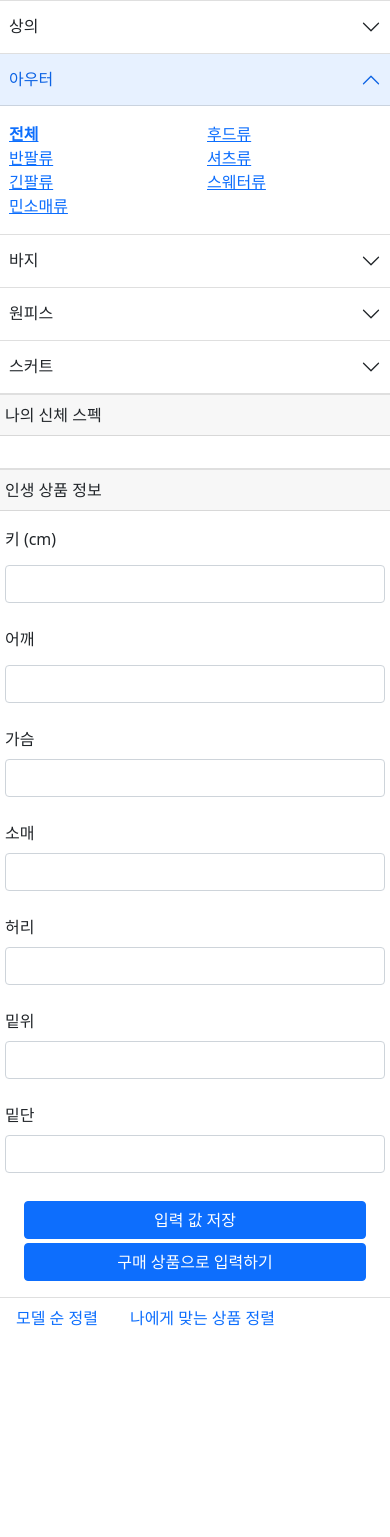
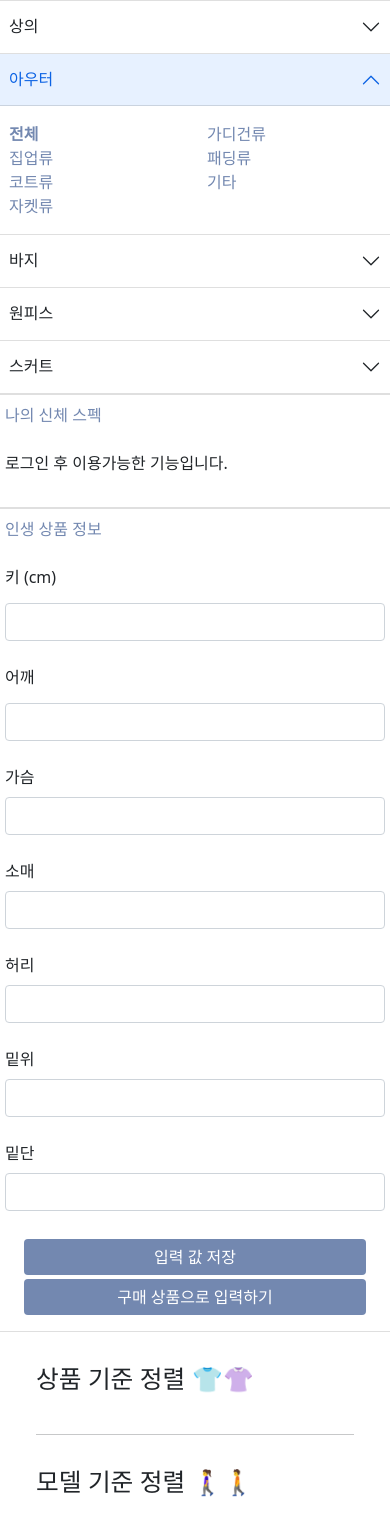
Before and after one commit to chajuhui123/for-me-shopping-project, a Django app: page / in a window 390 px wide, after a click on "아우터". Before the commit the page ends 1326 px from the top, so only its background shows below. Run offline with Django 3.2, Linux system fonts and the light colour scheme; data that the repository does not hold is empty.

Commit message:
new brnch

```diff
--- a/forMeShoppingProject/mainApp/templates/base.html
+++ b/forMeShoppingProject/mainApp/templates/base.html
@@ -8,6 +8,7 @@
     <title>Document</title>
     <link href="https://cdn.jsdelivr.net/npm/bootstrap@5.0.2/dist/css/bootstrap.min.css" rel="stylesheet" integrity="sha384-EVSTQN3/azprG1Anm3QDgpJLIm9Nao0Yz1ztcQTwFspd3yD65VohhpuuCOmLASjC" crossorigin="anonymous">
     <link rel="stylesheet" href="{% static 'css/style.css' %}" />
+    <link rel="text/javascript" href="{% static 'js/main.js' %}" />
 </head>
 <body>
 
--- a/forMeShoppingProject/mainApp/templates/main.html
+++ b/forMeShoppingProject/mainApp/templates/main.html
@@ -1,14 +1,17 @@
+
 {% extends 'base.html' %} <!-- base.html 템플릿을 상속받아 사용 -->
     {% block content %}
     <!-- main.html 의 콘텐츠 시작 -->
 
-    <div class = "row" >
+    <div class = "row">
+
         <!-- 상품 카테고리  -->
         <div class = "col-md-2 px-0">
+
             <div class="accordion" id="accordionExample">
                 <!-- 아코디언 상의 메뉴 -->
-                <div class="accordion-item">
-                  <h2 class="accordion-header" id="headingOne">
+                <div class="accordion-item ">
+                  <h2 class="accordion-header" id="headingOne" >
                     <button class="accordion-button" type="button" data-bs-toggle="collapse" data-bs-target="#collapseOne" aria-expanded="true" aria-controls="collapseOne">
                         상의
                     </button>
@@ -43,14 +46,14 @@
                         <div class = "row">
                             <div class = "col">
                                 <a href=""><strong>전체</strong></a> <br>
-                                <a href="">반팔류</a> <br>
-                                <a href="">긴팔류</a> <br>
-                                <a href="">민소매류</a>
+                                <a href="">집업류</a> <br>
+                                <a href="">코트류</a> <br>
+                                <a href="">자켓류</a>
                             </div>
                             <div class = "col">
-                                <a href="">후드류</a> <br>
-                                <a href="">셔츠류</a> <br>
-                                <a href="">스웨터류</a>
+                                <a href="">가디건류</a> <br>
+                                <a href="">패딩류</a> <br>
+                                <a href="">기타</a>
                             </div>
                       </div>
                     </div>
@@ -140,7 +143,16 @@
                     나의 신체 스펙
                 </div>
                 <div class="card-body">
-                    <!-- 로그인하지 않았을 때는 -->
+                    <!-- 로그인했을 때는 사용자의 신체 스펙 가져옴 -->
+                    {% if user.is_authenticated %} <!-- 로그인된 상태인지 체크 -->
+                        <p>키 (cm) : </p>
+                        <!-- {{user.height}} -->
+                        <p>몸무게 (kg) :</p>
+                        <!-- {{user.weight}} -->
+                    <!-- 로그인하지 않았을 때는, 로그인 후 이용 -->
+                    {% else %}
+                        <p>로그인 후 이용가능한 기능입니다.</p>
+                    {% endif %}
                     <!-- 로그인했을 때는 회원 정보가 뜬다 -->
                 </div>
             </div>
@@ -176,17 +188,30 @@
         </div>
 
         <!-- 쇼핑몰 정렬 및 쇼핑몰 띄우는 구역 -->
-        <div class = "col-md-8" >
-            <ul class="nav">
-                <li class="nav-item">
-                  <a class="nav-link active" aria-current="page" href="#">모델 순 정렬</a>
-                </li>
-                <li class="nav-item">
-                  <a class="nav-link" href="#">나에게 맞는 상품 정렬</a>
-                </li>
-            </ul>
+        <div class = "col-md-8 px-5 py-3">
+            <!-- 나의 인생 아이템 수치와 비슷한 상품 정렬 -->
+            <h2 class = "py-3">상품 기준 정렬 👕👚</h2>
 
-        </div>
+            <div class = "row text-center">
+              {% for i in posts %} <!-- 12개씩 보내지는 posts 로 바꿔줌 -->
+                  <div class = "col-3 mx-4 my-4 item-div">
+                    <div style = "height: 60%;">
+                      <!-- 이미지 첨부 -->
+                    </div>
+                    <div style = "height: 40%;">
+                      <p>{{i.id}}</p>
+                      <h5>{{i.name}}</h5> <!--아이템 이름-->
+                      <h6>{{i.shop_name}}</h6> <!-- 쇼핑몰 이름 -->
+                      <!-- 상품 가격 -->
+                    </div>
+                  </div>
+              {% endfor %}
+            </div>
+            <hr>
+            <h2 class = "py-3">모델 기준 정렬 🚶‍♀️🚶</h2>
+
+
+        </div> <!-- 쇼핑몰 정렬 및 쇼핑몰 띄우는 구역 끝 -->
     </div>
 
     <!-- main.html 의 콘텐츠 끝 -->
--- a/forMeShoppingProject/mainApp/views.py
+++ b/forMeShoppingProject/mainApp/views.py
@@ -1,5 +1,15 @@
 from django.shortcuts import render
+from .models import Item
+from django.core.paginator import Paginator
 
-# main.html을 띄우는 함수
+# main.html을 띄우는 함수, item 목록을 pagination 해서 보여줌
 def main(request):
-    return render(request, 'main.html')
+    items = Item.objects.all()
+    paginator = Paginator(items, 12) # 매개 변수 2가지 (어떤 것을, 몇개 씩 쪼개서 보여줄지)
+    page = request.GET.get('page') # get 방식으로 유저가 전달한 해당 페이지 저장
+    posts = paginator.get_page(page) # 전달해준 페이지의 12개 글을 posts 변수에 저장
+    context = {
+        'items' : items,
+        'posts' : posts
+    }
+    return render(request, 'main.html', context)
--- a/forMeShoppingProject/static/css/style.css
+++ b/forMeShoppingProject/static/css/style.css
@@ -1,4 +1,66 @@
-.text-green {
-    color: green;
+.represent-color{
+    background-color: white;
+    color : #7388B0;
+    border-style: none;
+}
+
+.represent-color:hover{
+    background-color: white;
+    color : #617496;
+    border-style: none;
+}
+
+.represent-color-btn{
+    background-color: #7388B0;
+    color : white;
+    border-style: none;
+}
+
+.represent-color-btn:hover{
+    background-color: #617496;
+    color : white;
+    border-style: none;
+}
+
+a {
+    color : #7388B0;
     text-decoration: none;
 }
+
+a:hover{
+    color : #617496;
+    text-decoration: none;
+}
+
+.item-div{
+    background-color: #e8ebf048;
+    color : black;
+    height: 300px;
+}
+
+.item-div:hover{
+    background-color: #e8ebf0a2;
+    color : black;
+    height: 300px;
+}
+
+/* 아코디언 */
+
+*{  margin: 0; padding: 0; }
+ul{list-style: none;}
+.accordion-box{
+  width: 100%; max-width: 600px;
+  margin:  0 auto;
+}
+p.title{
+  width: 100%;
+  line-height: 60px;
+  background: #000;
+  color: #fff;
+  box-sizing: border-box;
+  padding: 0 10px;
+}
+.con{
+  padding: 20px;
+  display:none;
+}
--- /dev/null
+++ b/forMeShoppingProject/static/js/main.js
@@ -0,0 +1,3 @@
+$("p.title").on('click',function(){
+    $(this).next(".con").slideToggle(100);
+  });
```
Also changed, not shown: forMeShoppingProject/mainApp/static/css/style.css (+13 -1 lines), forMeShoppingProject/db.sqlite3 (deleted).
